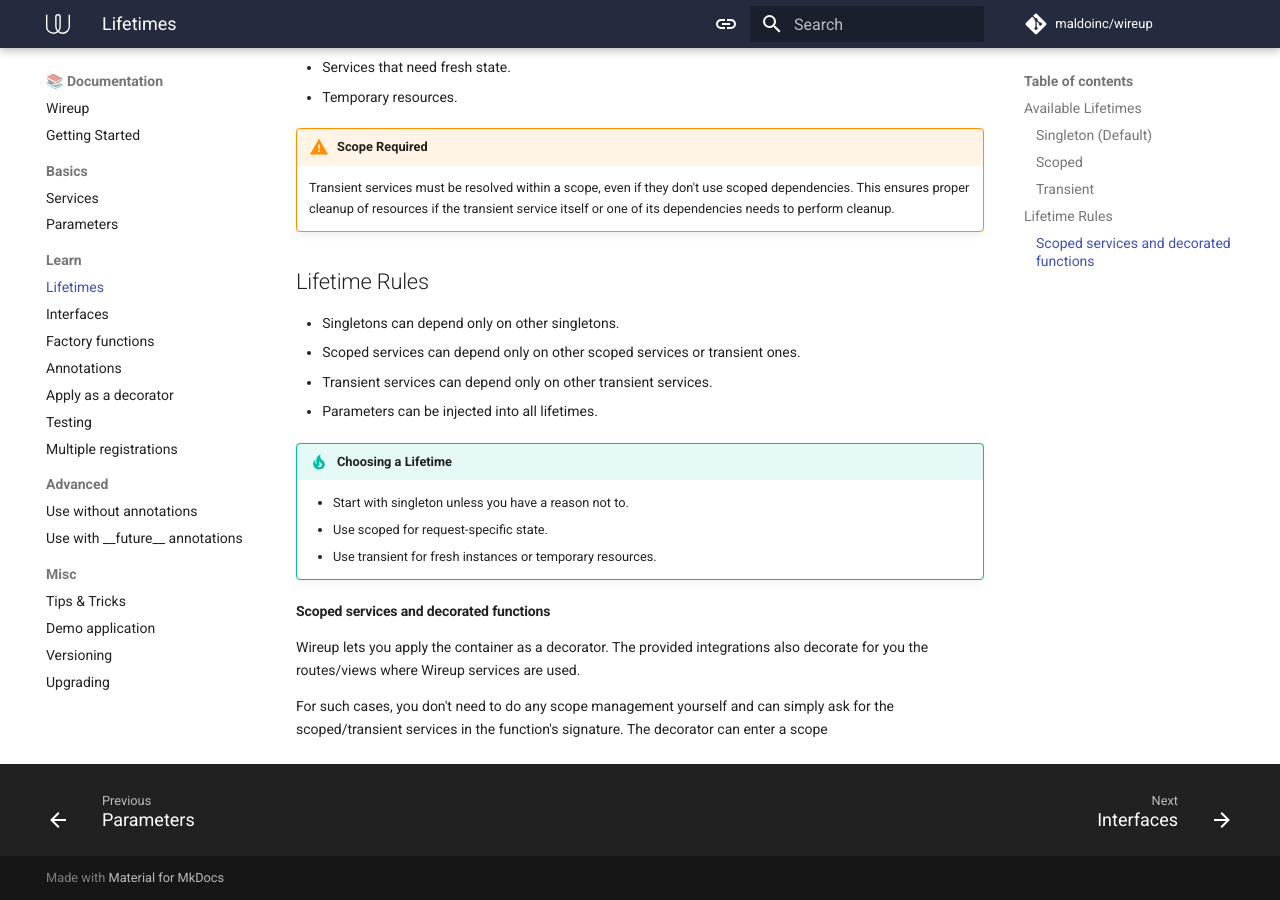
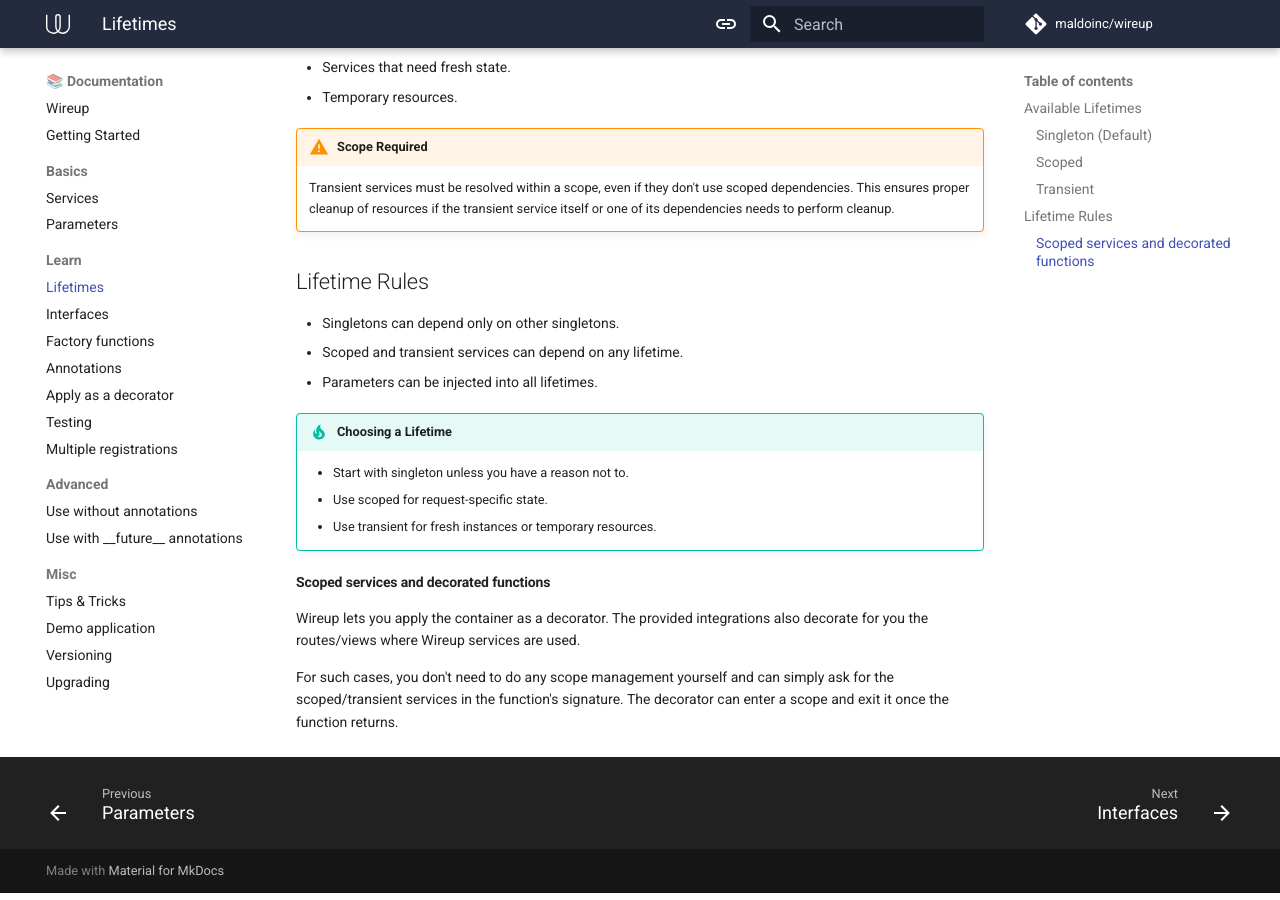
Before and after one commit to maldoinc/wireup, an MkDocs documentation site: the page built from docs/pages/lifetimes.md, in a window 1280 px wide and 900 px high, scrolled down 1639 px. Built offline with MkDocs 1.6.1 and Material for MkDocs 9.7.7, drawn with Linux system fonts in a browser that asks for light colours; comment, search, counter and statistics services are not loaded; the version menu is left out.

Commit message:
Fix docs

```diff
--- a/docs/pages/lifetimes.md
+++ b/docs/pages/lifetimes.md
@@ -87,8 +87,7 @@ Best for:
 ## Lifetime Rules
 
 * Singletons can depend only on other singletons.
-* Scoped services can depend only on other scoped services or transient ones.
-* Transient services can depend only on other transient services.
+* Scoped and transient services can depend on any lifetime.
 * Parameters can be injected into all lifetimes.
 
 !!! tip "Choosing a Lifetime"
@@ -102,4 +101,4 @@ Wireup lets you apply the container as a decorator. The provided integrations al
 where Wireup services are used.
 
 For such cases, you don't need to do any scope management yourself and can simply ask for the scoped/transient services
-in the function's signature. The decorator can enter a scope
+in the function's signature. The decorator can enter a scope and exit it once the function returns.
```
Also changed, not shown: docs/pages/interfaces.md (+3 -2 lines).
